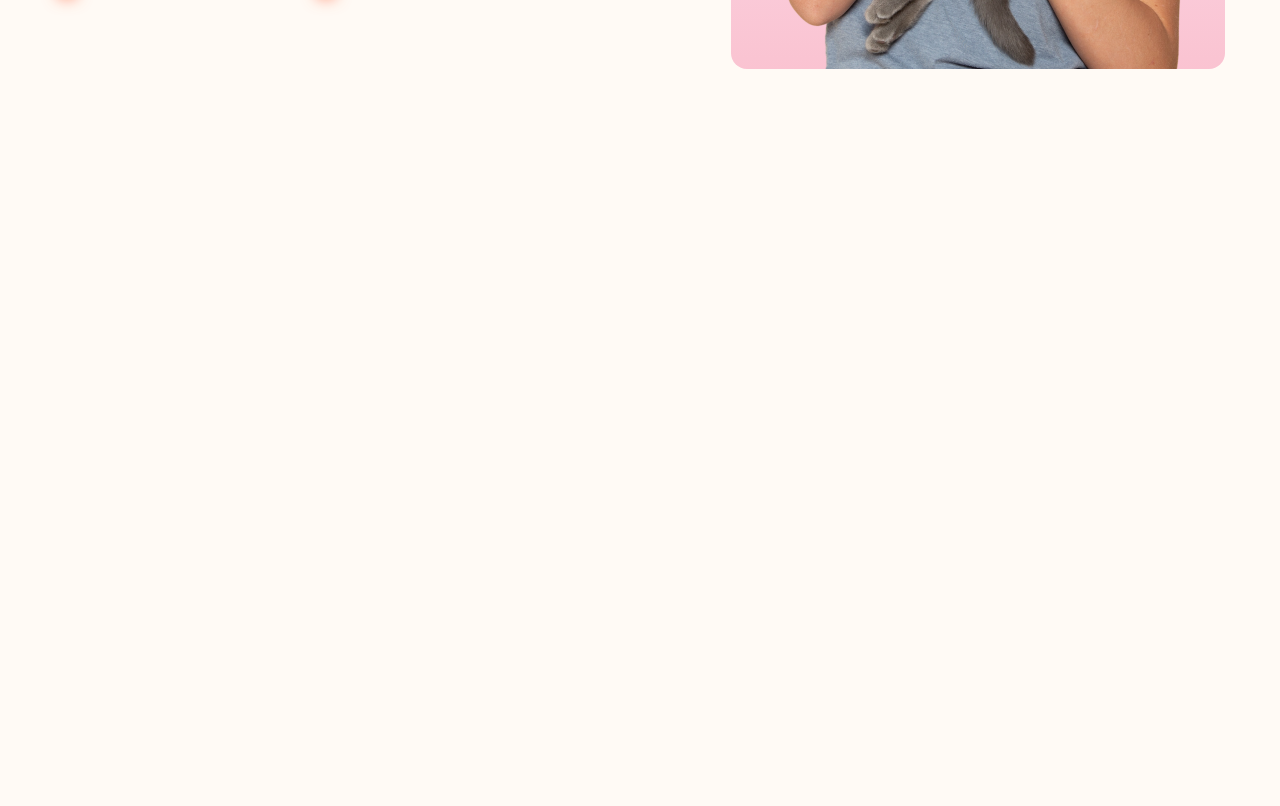
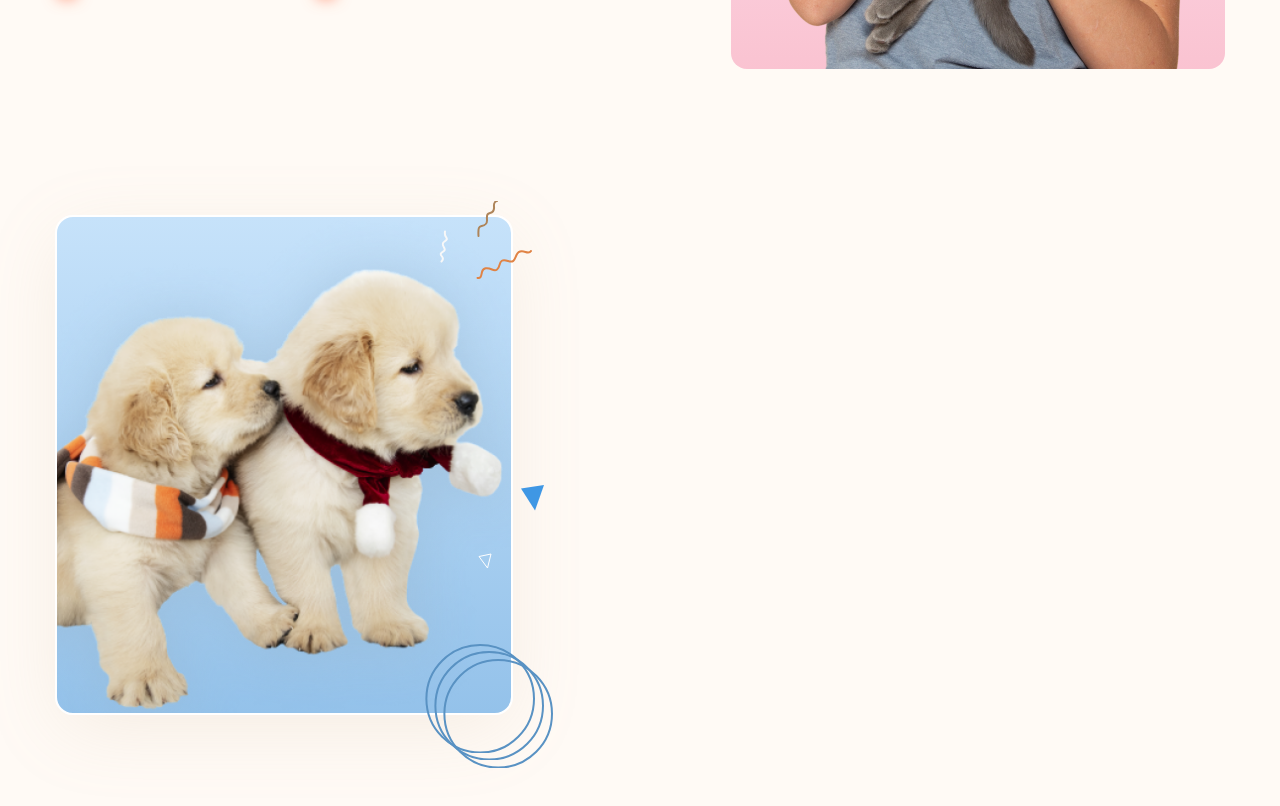
Before and after one commit to nguyentienngocne/Project-04, a plain HTML site: page index.html in a window 1280 px wide. Shown: the part 1378-2184 px from the top of the page. Drawn offline with Linux system fonts and the light colour scheme.

Commit message:
Làm phần About #3

```diff
--- a/assets/css/styles.css
+++ b/assets/css/styles.css
@@ -300,6 +300,7 @@ button {
     display: grid;
     grid-template-columns: 1fr 1fr;
     align-items: center;
+    row-gap: 146px;
 }
 
 .about__media {
@@ -421,3 +422,65 @@ button {
     top: 157px;
     right: -50px;
 }
+
+.about__img-wrap-bottom {
+    width: 458px;
+    margin-left: 0;
+    background: linear-gradient(180deg, #c6e2fa 0%, #94c2ea 100%),
+        linear-gradient(0deg, #ffffff, #ffffff);
+    border: 2px solid #ffffff;
+    border-radius: 18px;
+    box-shadow: 0px 17px 77px -8px #bea58b2b;
+}
+
+.about__img-wrap-bottom::after {
+    content: none;
+}
+
+.about__img-bottom {
+    width: 100%;
+}
+
+.about__decor-img {
+    position: absolute;
+}
+
+.about__decor-img:nth-child(1) {
+    top: 12.5px;
+    right: 63.16px;
+}
+
+.about__decor-img:nth-child(2) {
+    top: -16px;
+    right: 13px;
+}
+
+.about__decor-img:nth-child(3) {
+    top: 33px;
+    right: -21px;
+}
+
+.about__decor-img:nth-child(4) {
+    top: 268px;
+    right: -33px;
+}
+
+.about__decor-img:nth-child(5) {
+    top: 336px;
+    right: 19px;
+}
+
+.about__decor-img:nth-child(6) {
+    right: -24px;
+    bottom: -40px;
+}
+
+.about__decor-img:nth-child(7) {
+    right: -33px;
+    bottom: -47px;
+}
+
+.about__decor-img:nth-child(8) {
+    right: -42px;
+    bottom: -55px;
+}
--- a/index.html
+++ b/index.html
@@ -301,7 +301,62 @@
                                 class="about__media-decor"
                             />
                         </div>
-                        <div class="about__media"></div>
+                        <div class="about__media">
+                            <figure
+                                class="about__img-wrap about__img-wrap-bottom"
+                            >
+                                <img
+                                    src="./assets/img/about-02.png"
+                                    alt="Taking A Vacation?
+                                    So Is Your Pet."
+                                    class="about__img about__img-bottom"
+                                />
+
+                                <!-- Decorators -->
+                                <div>
+                                    <img
+                                        src="./assets/img/about-decor-03.svg"
+                                        alt=""
+                                        class="about__decor-img"
+                                    />
+                                    <img
+                                        src="./assets/img/about-decor-04.svg"
+                                        alt=""
+                                        class="about__decor-img"
+                                    />
+                                    <img
+                                        src="./assets/img/about-decor-05.svg"
+                                        alt=""
+                                        class="about__decor-img"
+                                    />
+                                    <img
+                                        src="./assets/img/about-decor-06.svg"
+                                        alt=""
+                                        class="about__decor-img"
+                                    />
+                                    <img
+                                        src="./assets/img/about-decor-07.svg"
+                                        alt=""
+                                        class="about__decor-img"
+                                    />
+                                    <img
+                                        src="./assets/img/about-decor-08.svg"
+                                        alt=""
+                                        class="about__decor-img"
+                                    />
+                                    <img
+                                        src="./assets/img/about-decor-08.svg"
+                                        alt=""
+                                        class="about__decor-img"
+                                    />
+                                    <img
+                                        src="./assets/img/about-decor-08.svg"
+                                        alt=""
+                                        class="about__decor-img"
+                                    />
+                                </div>
+                            </figure>
+                        </div>
                         <section class="about__content"></section>
                     </div>
                 </div>
```
Also changed, not shown: assets/img/about-02.png (added), assets/img/about-decor-03.svg (added), assets/img/about-decor-04.svg (added), assets/img/about-decor-05.svg (added), assets/img/about-decor-06.svg (added), assets/img/about-decor-07.svg (added), assets/img/about-decor-08.svg (added).
